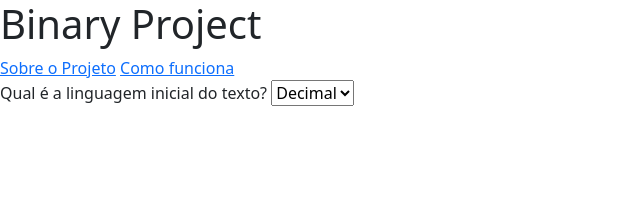
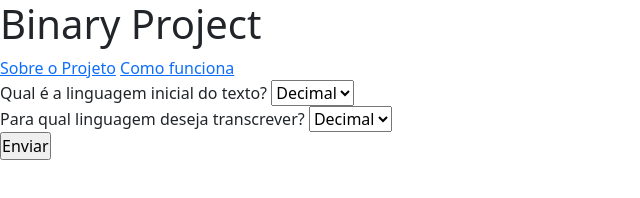
Before and after one commit to GustavoArcoverde/projectbinary, a plain HTML site: page index.html in a window 1280 px wide. Shown: the whole page, without its empty margins (0-640 px from the left). Drawn offline with nearby package versions, Linux system fonts and the light colour scheme.

Commit message:
cria html da sessão de linguagem final

```diff
--- a/index.html
+++ b/index.html
@@ -23,14 +23,25 @@
     <main>
         <section id="container">
             <div id="opçõesCriptografia">
-                <form>
+                <form id="linguagemInicial">
                     <label for="">Qual é a linguagem inicial do texto?</label>
-                    <select name="linguagem" id="linguagem">
+                    <select name="linguagem">
                         <option value="decimal">Decimal</option>
                         <option value="binario">Binário</option>
                         <option value="octal">Octal</option>
                     </select>
                 </form>
+                <form id="linguagemFinal">
+                    <label for="">Para qual linguagem deseja transcrever?</label>
+                    <select name="linguagem">
+                        <option value="decimal">Decimal</option>
+                        <option value="binario">Binário</option>
+                        <option value="octal">Octal</option>
+                    </select>
+                </form>
+                <div>
+                    <input type="submit" value="Enviar">
+                </div>
             </div>
             <div id="lowerSection">
 
```
